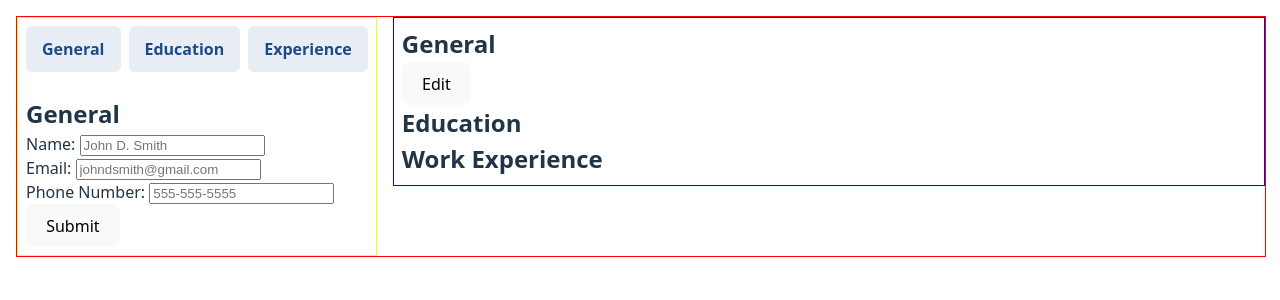
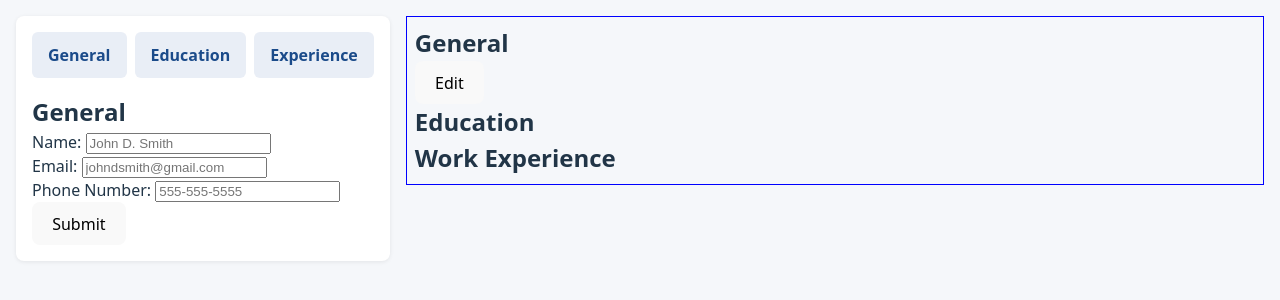
Before and after one commit to thongster/odin-cv-application, a React (Vite) app: page / in a window 1280 px wide. Shown: the top 300 px of the page. Built offline with nearby package versions, Linux system fonts and the light colour scheme.

Commit message:
container layout and formSide styling

```diff
--- a/src/styles/App.css
+++ b/src/styles/App.css
@@ -1,7 +1,6 @@
 #root {
   width: 1280px;
   margin: 0 auto;
-  padding: 1rem;
 }
 
 .container {
@@ -10,16 +9,21 @@
   align-items: start;
   justify-content: space-between;
   gap: 1rem;
-  border: 1px solid red;
   width: 100%;
+  background: #f5f7fa;
+  height: 100vh;
+  box-sizing: border-box;
+  padding: 1rem;
 }
 
 .formSide {
   display: flex;
   flex-direction: column;
+  background: #ffffff;
   flex: 0 1 40%;
-  border: 1px solid yellow;
-  padding: 0.5rem;
+  padding: 1rem;
+  border-radius: 8px;
+  box-shadow: 0 1px 4px rgba(0,0,0,0.08);
 }
 
 .formSide textarea {
--- a/src/styles/Tabs.css
+++ b/src/styles/Tabs.css
@@ -2,7 +2,6 @@
   display: flex;
   justify-content: space-between;
   gap: 0.5rem;
-  margin-bottom: 1.5rem;
 }
 
 .tabs button {
@@ -15,6 +14,7 @@
   border-radius: 6px;
   cursor: pointer;
   transition: all 0.2s ease;
+  margin-bottom: 1rem;
 }
 
 .tabs button:hover {
@@ -24,3 +24,8 @@
 .tabs button:active {
   background: #cbd8ef;
 }
+
+.tabs button:focus,
+.tabs button:focus-visible {
+  outline: none;
+}
```
